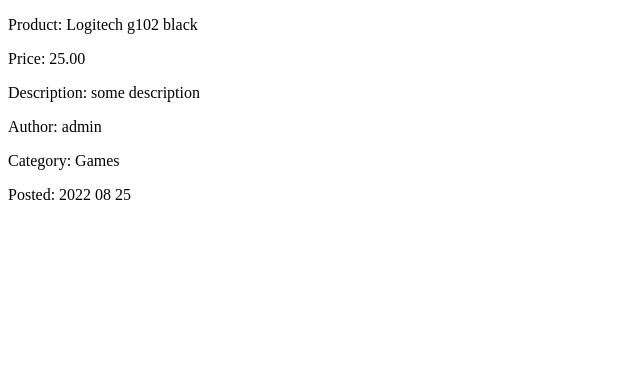
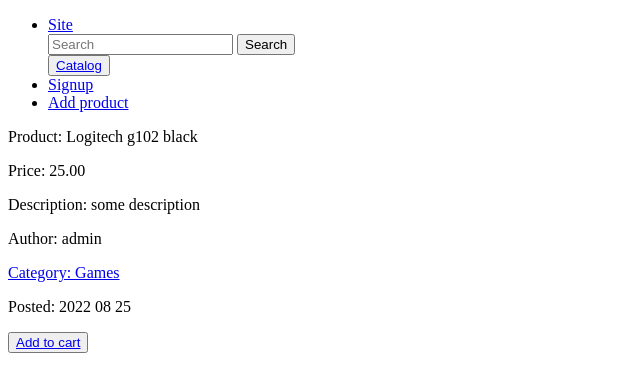
Before and after one commit to Santix0/Django-internet-store, a Django app: a page that uses shop/product/templates/product/product.html in a window 1280 px wide. Shown: the top 392 px of the page, without its empty margins (0-640 px from the left). Run offline with Django 4.2, Linux system fonts and the light colour scheme; data comes from the database, SQL or seed files in the repository.

Commit message:
Was created catalog, link to category

```diff
--- a/shop/product/templates/product/main_page.html
+++ b/shop/product/templates/product/main_page.html
@@ -24,7 +24,7 @@
                 <div type="addToCartButton">
                     <button type="submit">
                         <span>
-                            <a href="{% url 'add_to_cart' item.id %}">Add to cart</a>
+                            <a href="{% url 'add_to_cart' request.user.id item.id %}">Add to cart</a>
                         </span>
                     </button>
                 </div>
--- a/shop/product/templates/product/product.html
+++ b/shop/product/templates/product/product.html
@@ -5,13 +5,23 @@
     <title>Product</title>
 </head>
 <body>
+<header>
+    {% include 'inc/_nav.html' %}
+</header>
     <div class="product">
         <p class="name">Product: {{ product.name }}</p>
         <p class="price">Price: {{ product.price }}</p>
         <p class="description">Description: {{ product.description }}</p>
         <p class="author">Author: {{ product.author }}</p>
-        <p class="category">Category: {{ product.category }}</p>
+        <p class="category"><a href="{% url 'get_categorys_product' product.category_id %}">Category: {{ product.category }}</a></p>
         <p class="created_at">Posted: {{ product.created_at|date:"Y m d " }}</p>
+        <div>
+            <button>
+                <span>
+                    <a href="{% url 'add_to_cart' request.user.id product.id %}">Add to cart</a>
+                </span>
+            </button>
+        </div>
     </div>
 </body>
 </html>
--- a/shop/product/templates/product/products_filtered_by_category_id.html
+++ b/shop/product/templates/product/products_filtered_by_category_id.html
@@ -18,7 +18,7 @@
         <div type="addToCartButton">
             <button type="submit">
                 <span>
-                    <a href="{% url 'add_to_cart' product.id %}">Add to cart</a>
+                    <a href="{% url 'add_to_cart' request.user.id product.id %}">Add to cart</a>
                 </span>
             </button>
         </div>
--- a/shop/product/templates/product/searching_system.html
+++ b/shop/product/templates/product/searching_system.html
@@ -19,7 +19,7 @@
         <div type="addToCartButton">
             <button type="submit">
                 <span>
-                    <a href="{% url 'add_to_cart' product.id %}">Add to cart</a>
+                    <a href="{% url 'add_to_cart' request.user.id product.id %}">Add to cart</a>
                 </span>
             </button>
         </div>
--- a/shop/product/urls.py
+++ b/shop/product/urls.py
@@ -5,7 +5,8 @@
     path('', MainPageProducts.as_view(), name='main_page'),
     path('product_separately/<str:slug>', get_product_separately, name='product'),
     path('add_product/', AddProductView.as_view(), name='add_product'),
-    # path('<str:product_name>/', searching_system, name='searching_system'),
-    # path('?catalog=<int:category_id>/', get_categorys_product, name='category_product'),
-    path('add_product/<str:product_name>', searching_system, name='add_to_product_searching_system')
+    path('<str:product_name>/', searching_system, name='searching_system'),
+    path('add_product/<str:product_name>', searching_system, name='add_to_product_searching_system'),
+    path('catalog/all', get_catalog, name='catalog'),
+    path('catalog/all/<int:category_id>', get_categorys_product, name='get_categorys_product')
 ]
--- a/shop/product/views.py
+++ b/shop/product/views.py
@@ -87,3 +87,13 @@
     }
 
     return render(request, 'product/products_filtered_by_category_id.html', context)
+
+
+def get_catalog(request) -> dict:
+    categories = Category.objects.all()
+
+    context = {
+        'categories': categories
+    }
+
+    return render(request, 'product/catalog.html', context)
--- a/shop/shop/urls.py
+++ b/shop/shop/urls.py
@@ -20,5 +20,5 @@
     path('admin/', admin.site.urls),
     path('', include('product.urls')),
     path('__debug__/', include('debug_toolbar.urls')),
-    path('cart/', include('shopping_cart.urls')),
+    path('cart/<int:user_id>/', include('shopping_cart.urls')),
 ]
--- a/shop/shopping_cart/urls.py
+++ b/shop/shopping_cart/urls.py
@@ -9,6 +9,6 @@
     # path(r'^add-to-cart/(?P<item_slug>[-\w]+)/$', add_to_cart, name='add_to_cart'),
     path('<int:item_id>/', add_to_cart, name='add_to_cart'),
     path('total_cost', total_price_of_cart, name='checkout'),
-    path('delete_from_cart/<int:item_id>/', delete_form_cart, name='delete_from_cart'),
+    path('delete_from_cart/<int:item_id>/', delete_from_cart, name='delete_from_cart'),
     # path('result/<str:product_name>', searching_system, name='searching_product'),
 ]
--- a/shop/templates/inc/_nav.html
+++ b/shop/templates/inc/_nav.html
@@ -18,11 +18,15 @@
             </form>
         </div>
         <div class="catalog">
-
+            <button>
+                <span>
+                    <a href="{% url 'catalog' %}">Catalog</a>
+                </span>
+            </button>
         </div>
         {% if request.user.is_authenticated %}
         <li>
-            <a href="{% url 'user_cart' %}">Cart</a>
+            <a href="{% url 'user_cart' request.user.id %}">Cart</a>
         </li>
         {% else %}
         <li>
```
Also changed, not shown: shop/product/templates/product/catalog.html (added, +16 -0 lines), shop/shopping_cart/templates/shopping_cart/shopping_cart.html (+9 -6 lines), shop/shopping_cart/views.py (+5 -6 lines).
